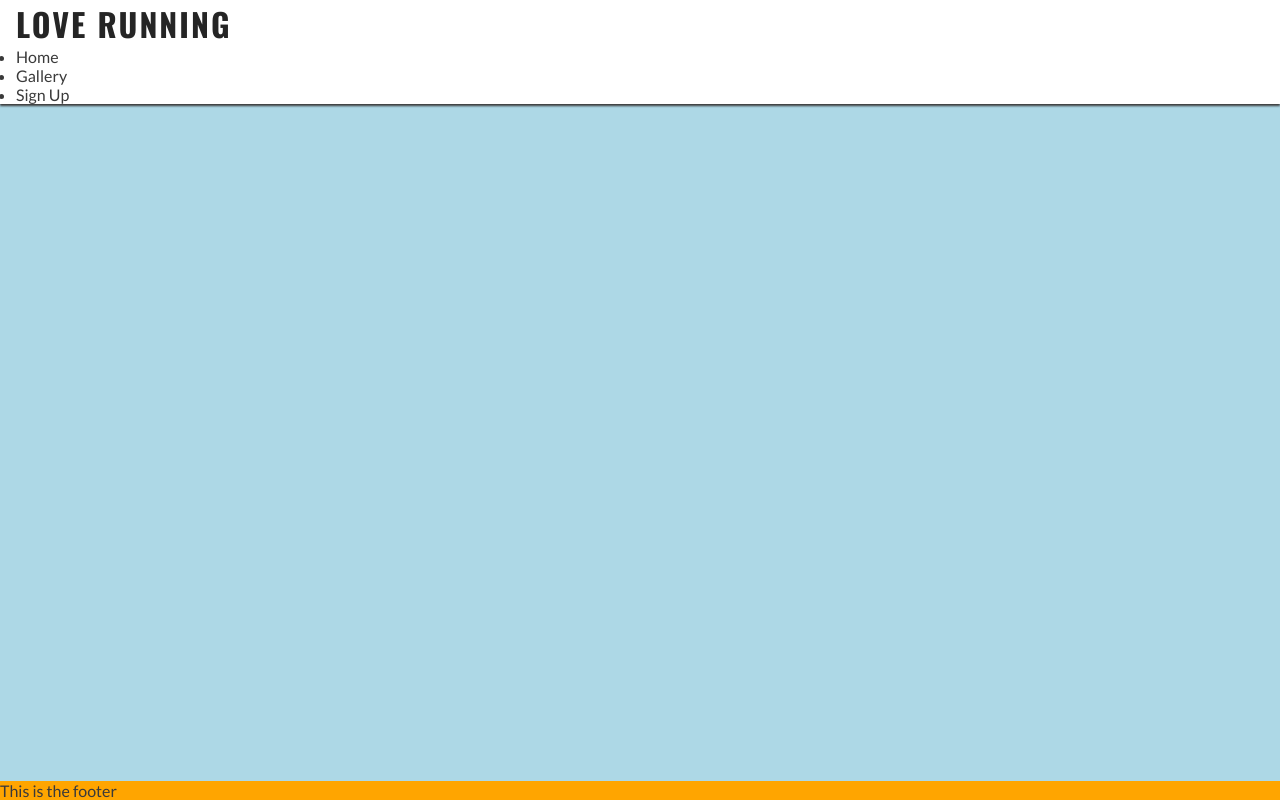
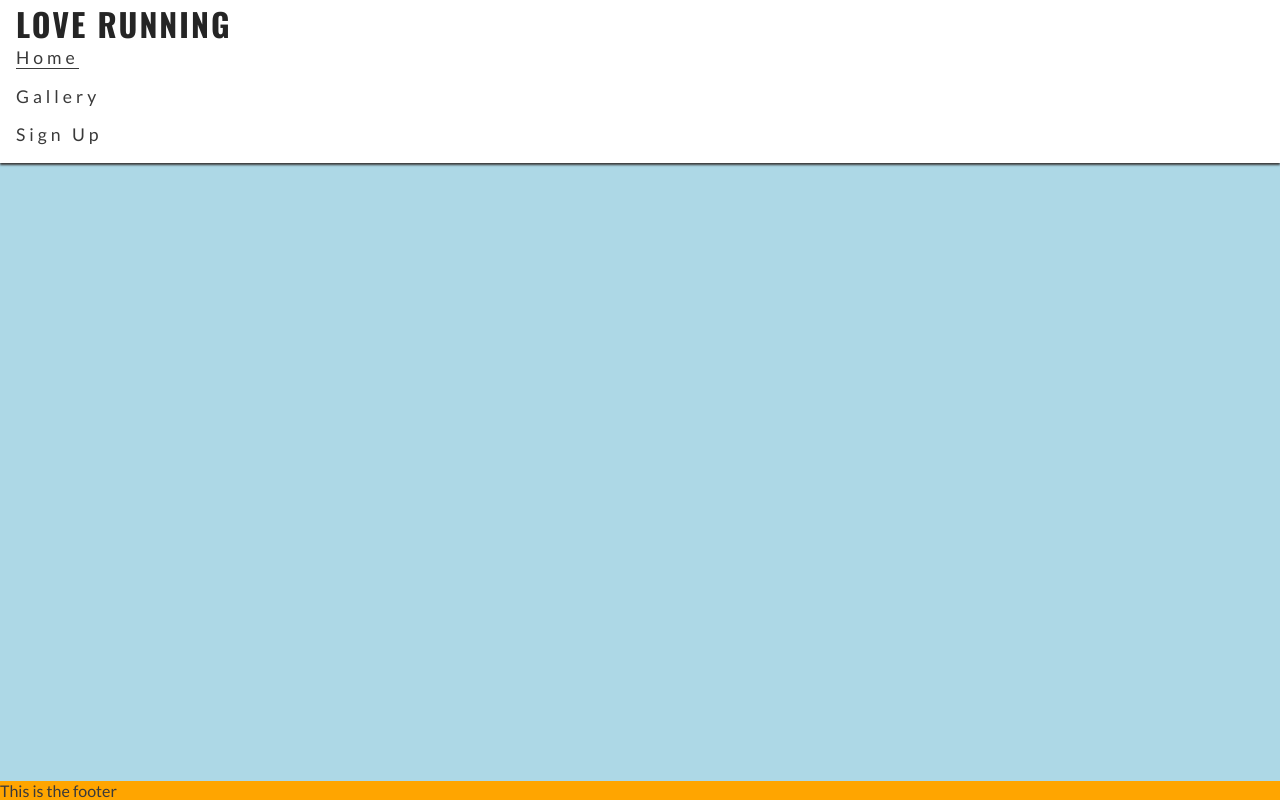
Before and after one commit to AHalla-Ma/loverunning, a plain HTML site: page index.html in a window 1280 px wide. Drawn offline with nearby package versions, Linux system fonts and the light colour scheme.

Commit message:
added formatting to nav bar

```diff
--- a/assets/css/style.css
+++ b/assets/css/style.css
@@ -53,3 +53,21 @@ main {
 footer {
     background-color: orange;
 }
+
+/* ID formatting rules */
+#menu {
+    font-size: 110%;
+    letter-spacing: 4px;
+    list-style-type: none;
+}
+
+#menu > li {
+    margin-bottom: 1em;
+}
+
+
+/* classes */
+
+.active {
+    border-bottom: 1px solid #3a3a3a;
+}
--- a/index.html
+++ b/index.html
@@ -29,8 +29,8 @@
            <h1 id="logo">Love Running</h1>
         </a>
         <nav>
-            <ul>
-                <li><a href="">Home</a></li>
+            <ul id="menu">
+                <li><a href="" class="active">Home</a></li>
                 <li> <a href="">Gallery</a></li>
                 <li> <a href="">Sign Up</a></li>
             </ul>
```
